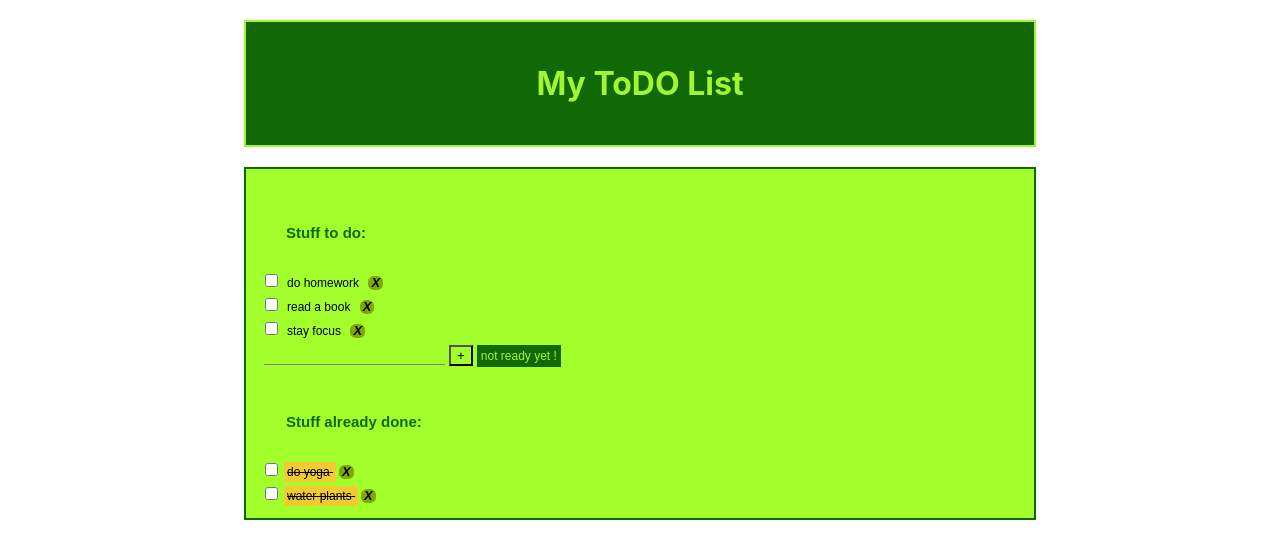
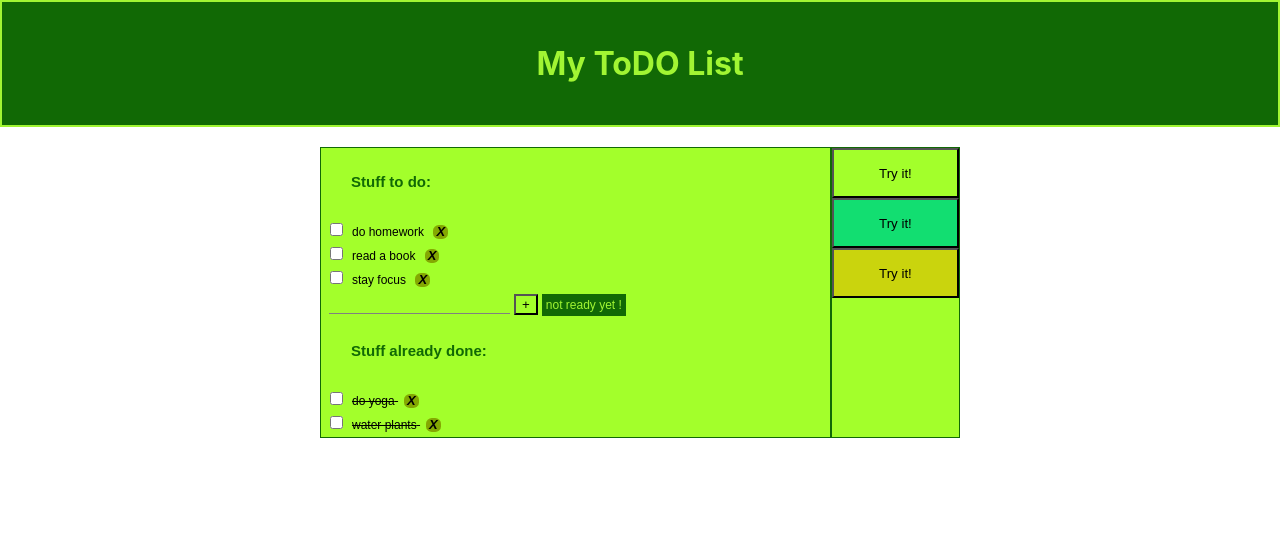
Before and after one commit to florentina-ban/mytodo, a React (Create React App) app in the folder my_app/: page / in a window 1280 px wide. Shown: the top 558 px of the page. Built offline with nearby package versions, Linux system fonts and the light colour scheme.

Commit message:
change color

```diff
--- a/my_app/src/Add.js
+++ b/my_app/src/Add.js
@@ -9,17 +9,44 @@ const AddComp = styled.span`
     padding: 3px;
     margin: 3px;
     text-align: left;
-    background-color: "rgb(118, 230, 44)";
+    background-color: ${(props) => {
+        if (props.color === 'green') {
+            return 'rgb(163, 255, 43)';
+        }
+        if (props.color === 'blue') {
+            return 'rgb(18, 222, 113)';
+        }
+        return 'rgb(202, 212, 13)';
+    }
+};
 `,
     BtnAdd = styled.input`
-        background-color: rgb(163, 255, 43);
-        cursor: pointer;
-        margin:2px;
-        border: 0;
-        border-bottom: 1px grey solid;
+    background-color: ${(props) => {
+        if (props.color === 'green') {
+            return 'rgb(163, 255, 43)';
+        }
+        if (props.color === 'blue') {
+            return 'rgb(18, 222, 113)';
+        }
+        return 'rgb(202, 212, 13)';
+    }
+};
+    cursor: pointer;
+    margin:2px;
+    border: 0;
+    border-bottom: 1px grey solid;
 `,
     BtnAddButton = styled.input`
-    background-color: rgb(163, 255, 43);
+    background-color:  ${(props) => {
+        if (props.color === 'green') {
+            return 'rgb(163, 255, 43)';
+        }
+        if (props.color === 'blue') {
+            return 'rgb(18, 222, 113)';
+        }
+        return 'rgb(202, 212, 13)';
+    }
+};
     cursor: pointer;
     margin:2px;
 `,
@@ -35,14 +62,26 @@ const AddComp = styled.span`
         if (props.error === 'errorClass') {
             return 'rgb(17, 105, 5)';
         }
-        return 'rgb(161, 245, 51)';
+        if (props.color === 'green') {
+            return 'rgb(163, 255, 43)';
+        }
+        if (props.color === 'blue') {
+            return 'rgb(18, 222, 113)';
+        }
+        return 'rgb(202, 212, 13)';
     }
 };
         color: ${(props) => {
         if (props.error === 'errorClass') {
             return 'rgb(161, 245, 51)';
         }
-        return 'rgb(161, 245, 51)';
+        if (props.color === 'green') {
+            return 'rgb(163, 255, 43)';
+        }
+        if (props.color === 'blue') {
+            return 'rgb(18, 222, 113)';
+        }
+        return 'rgb(202, 212, 13)';
     }
 };
         margin: 2px;
@@ -56,7 +95,8 @@ export default class AddComponent extends React.Component {
             PropTypes.bool,
             PropTypes.string,
             PropTypes.string
-        ]))
+        ])),
+        'color': PropTypes.string
     }
 
     static defaultProps = {
@@ -64,7 +104,8 @@ export default class AddComponent extends React.Component {
             const aNumber = 0;
             return aNumber;
         },
-        'allToDos': []
+        'allToDos': [],
+        'color': ''
     }
 
     constructor (props) {
@@ -77,9 +118,12 @@ export default class AddComponent extends React.Component {
     }
 
     handleKey (event) {
+
         if (event.key === 'Enter') {
             this.handleAddToDoCb();
+            event.preventDefault();
         }
+
     }
 
     handleValue () {
@@ -110,7 +154,6 @@ export default class AddComponent extends React.Component {
                     'done': false,
                     'id': idG,
                     'text': todoText
-
                 };
             addToDo(stuff);
             this.setState({'labelErrClass': 'errorClass'});
@@ -118,22 +161,31 @@ export default class AddComponent extends React.Component {
     }
 
     render () {
-        const {labelErrClass, emptyErr} = this.state;
+        const {labelErrClass, emptyErr} = this.state,
+            {color} = this.props;
         return (
-            <AddComp onKeyPress={this.handleKey}>
+            <AddComp
+                color={color}
+                onKeyPress={this.handleKey}
+            >
                 <BtnAdd
+                    color={color}
                     id="todo_id"
                     onChange={this.handleValue}
                     ref={this.myRef}
                     type="text"
                 />
                 <BtnAddButton
+                    color={color}
                     id="add_button_id"
                     onClick={this.handleAddToDoCb}
                     type="button"
                     value="+"
                 />
-                <MyLable2 error={labelErrClass}>
+                <MyLable2
+                    color={color}
+                    error={labelErrClass}
+                >
                     {'not ready yet !'}
                 </MyLable2>
                 <EmptyError errMessage={emptyErr} />
--- a/my_app/src/Layout.js
+++ b/my_app/src/Layout.js
@@ -4,21 +4,51 @@ import Todo from './Todo.js';
 import lista from './constants.js';
 import styled from 'styled-components';
 
-const ListComp = styled.p`
+const AllComp = styled.form`
+    background-color: ${(props) => {
+        if (props.color === 'green') {
+            return 'rgb(163, 255, 43)';
+        }
+        if (props.color === 'yellow') {
+            return 'rgb(202, 212, 13)';
+        }
+        return 'rgb(18, 222, 113)';
+    }
+};
+    display: flex;
+    flex-direction: row;
+    width: 50%;
+    margin: auto;
+`,
+    ColorButton = styled.input`
+    background-color:  ${(props) => {
+        if (props.color === 'green') {
+            return 'rgb(163, 255, 43)';
+        }
+        if (props.color === 'yellow') {
+            return 'rgb(202, 212, 13)';
+        }
+        return 'rgb(18, 222, 113)';
+    }
+};
+    cursor: pointer;
+    width: 100%;
+    height: 50px;
+`,
+    ColorComponent = styled.form`
+    width: 20%;
+    border: 1px rgb(17, 105, 5) solid;
     font: normal 12px sans-serif;
-    margin: auto;
-    border: 2px rgb(17, 105, 5) solid;
-    background-color: rgb(163, 255, 43);
-    padding:10px;
-    width: 60%;
-    justify-content: center;
-    align-items:flex-start;
+
+`,
+    ListComp = styled.form`
+    font: normal 12px sans-serif;
+    border: 1px rgb(17, 105, 5) solid;
+    width: 80%;
 `,
     ListTitle = styled.h1`
     background-color: rgb(17, 105, 5);
-    width: 60%;
     margin: auto;
-    margin-top: 20px;
     padding: 10px;
     text-align: center;
     margin-bottom: 20px;
@@ -26,8 +56,17 @@ const ListComp = styled.p`
     color: rgb(161, 245, 51);
 `,
     LittleTitle = styled(ListTitle)`
-    width: 30%;
-    background-color: rgb(163, 255, 43);
+    width: 60%;
+    background-color:${(props) => {
+        if (props.color === 'green') {
+            return 'rgb(163, 255, 43)';
+        }
+        if (props.color === 'yellow') {
+            return 'rgb(202, 212, 13)';
+        }
+        return 'rgb(18, 222, 113)';
+    }
+};
     color:  rgb(17, 105, 5);
     margin-left: 20px;
     font-size: 15px;
@@ -43,12 +82,14 @@ export default class Layout extends Component {
         todos = lista.filter((todo) => todo.done === false);
         checkedTodos = lista.filter((todo) => todo.done === true);
         this.state = {checkedTodos,
+            'color': 'green',
             todos};
         this.removeToDo = this.removeToDo.bind(this);
         this.setChecked = this.setChecked.bind(this);
         this.setUnChecked = this.setUnChecked.bind(this);
         this.addToDo = this.addToDo.bind(this);
         this.modifyText = this.modifyText.bind(this);
+        this.changeColor = this.changeColor.bind(this);
     }
 
     removeToDo (id) {
@@ -109,10 +150,14 @@ export default class Layout extends Component {
         }
     }
 
+    changeColor (color) {
+        this.setState({color});
+    }
 
     render () {
-        const {checkedTodos} = this.state,
+        const {checkedTodos, color} = this.state,
             checked = checkedTodos.map((todo) => <Todo
+                color={color}
                 done={todo.done}
                 id={todo.id}
                 key={`todo_${todo.id}`}
@@ -125,6 +170,7 @@ export default class Layout extends Component {
             {todos} = this.state,
             todosMod = todos.map((todo) => <Todo
                 ck={false}
+                color={color}
                 done={todo.done}
                 id={todo.id}
                 key={`todo_${todo.id}`}
@@ -141,8 +187,9 @@ export default class Layout extends Component {
                         {'My ToDO List'}
                     </p>
                 </ListTitle>
-                <ListComp>
-                    <LittleTitle>
+                <AllComp color={color}>
+                    <ListComp color={color}>
+                        <LittleTitle color={color}>
                             <p>
                                 {'Stuff to do:'}
                             </p>
@@ -151,15 +198,43 @@ export default class Layout extends Component {
                         <AddComponent
                             addToDo={this.addToDo}
                             allToDos={checkedTodos}
+                            color={color}
                             id="add_id"
                         />
-                    <LittleTitle>
+                        <LittleTitle color={color}>
                             <p>
                                 {'Stuff already done:'}
                             </p>
                         </LittleTitle>
                         {checked}
                     </ListComp>
+                    <ColorComponent>
+                        <ColorButton
+                            color="green"
+                            onClick={() => {
+                                this.changeColor('green');
+                            }}
+                            type="button"
+                            value="Try it!"
+                        />
+                        <ColorButton
+                            color="blue"
+                            onClick={() => {
+                                this.changeColor('blue');
+                            }}
+                            type="button"
+                            value="Try it!"
+                        />
+                        <ColorButton
+                            color="yellow"
+                            onClick={() => {
+                                this.changeColor('yellow');
+                            }}
+                            type="button"
+                            value="Try it!"
+                        />
+                    </ColorComponent>
+                </AllComp>
             </div>
         );
     }
--- a/my_app/src/Todo.js
+++ b/my_app/src/Todo.js
@@ -20,10 +20,13 @@ const CheckBox = styled.input`
     margin: 3px;
     text-align: left;
     background-color: ${(props) => {
-        if (props.cheked === 'nck') {
+        if (props.color === 'green') {
             return 'rgb(163, 255, 43)';
         }
-        return 'rgb(242, 203, 48)';
+        if (props.color === 'blue') {
+            return 'rgb(18, 222, 113)';
+        }
+        return 'rgb(202, 212, 13)';
     }
 };
     text-decoration: ${(props) => {
@@ -39,6 +42,7 @@ export default class Todo extends React.Component {
 
     static propTypes = {
         'ck': PropTypes.bool,
+        'color': PropTypes.string,
         'done': PropTypes.bool,
         'id': PropTypes.string,
         'modifyText': PropTypes.func,
@@ -49,6 +53,7 @@ export default class Todo extends React.Component {
 
     static defaultProps = {
         'ck': true,
+        'color': '',
         'done': true,
         'id': '',
         'modifyText': () => null,
@@ -76,7 +81,6 @@ export default class Todo extends React.Component {
         this.handleOnClick = this.handleOnClick.bind(this);
         this.getHtmlTag = this.getHtmlTag.bind(this);
         this.handleSaveModifiedTodo = this.handleSaveModifiedTodo.bind(this);
-
         this.inputRef = React.createRef();
     }
 
@@ -124,6 +128,10 @@ export default class Todo extends React.Component {
             return (
                 <MyInput
                     id={id}
+                    onBlur={() => {
+                        const event = {'key': 'Enter'};
+                        this.handleSaveModifiedTodo(event);
+                    }}
                     onKeyPress={this.handleSaveModifiedTodo}
                     placeholder={text}
                     ref={this.inputRef}
@@ -154,7 +162,7 @@ export default class Todo extends React.Component {
     }
 
     render () {
-        const {done, id} = this.props,
+        const {id, color} = this.props,
             {className, text} = this.state;
         return (
             <ListStyle>
@@ -163,7 +171,10 @@ export default class Todo extends React.Component {
                     onChange={this.handleChangeClassName}
                     type="checkbox"
                 />
-                <MyTodoItem cheked={className}>
+                <MyTodoItem
+                    cheked={className}
+                    color={color}
+                >
                     {this.getHtmlTag(text)}
                     {' '}
                 </MyTodoItem>
```
Lines whose indentation alone changed are shown as unchanged.
